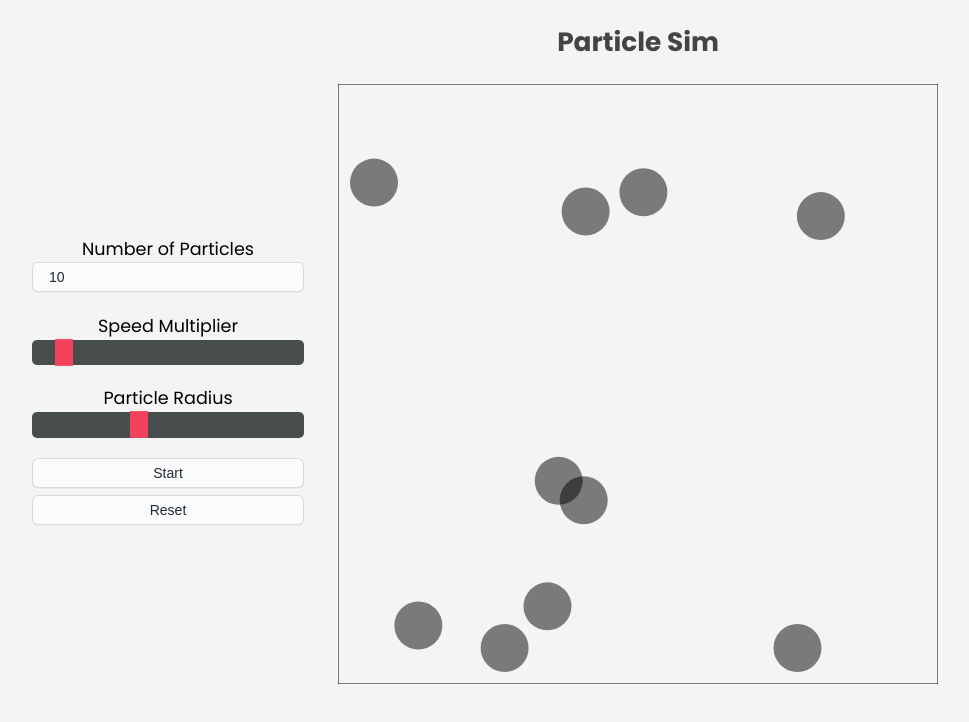
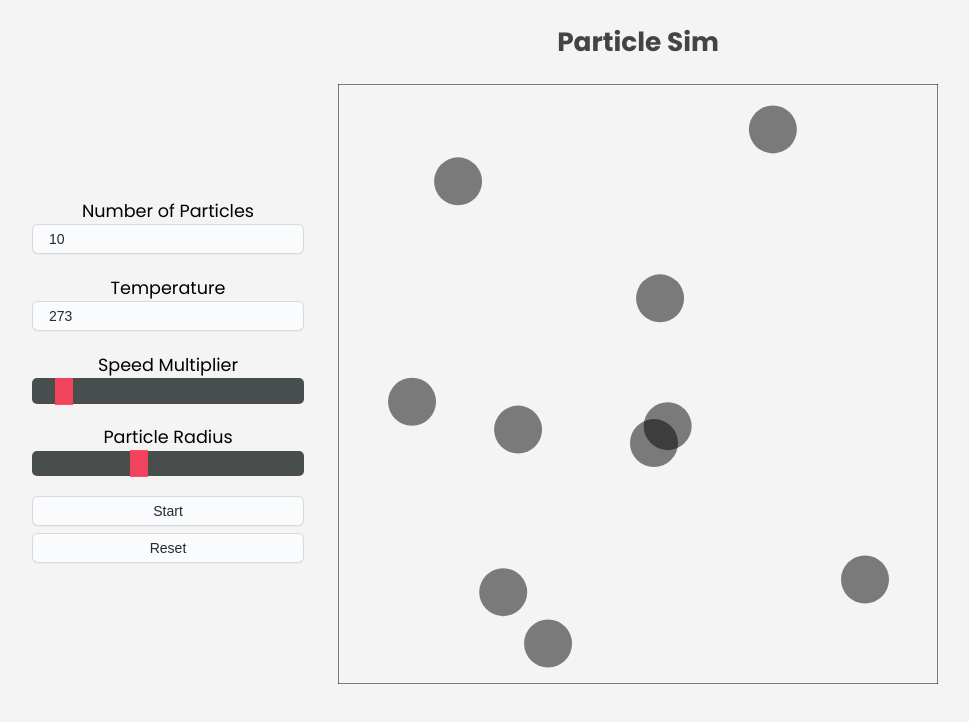
Before and after one commit to JBreidfjord/particle-sim, a React (Create React App) app: page / in a window 1280 px wide. Shown: the top 722 px of the page, without its empty margins (2-971 px from the left). Built offline with nearby package versions, Linux system fonts and the light colour scheme.

Commit message:
Temperature input and refactor particle generation to static method

```diff
--- a/src/Controls.js
+++ b/src/Controls.js
@@ -10,6 +10,8 @@ export default function Controls({
   running,
   setRunning,
   setParticles,
+  temperature,
+  setTemperature,
 }) {
   return (
     <div className="controls">
@@ -21,6 +23,17 @@ export default function Controls({
           value={numParticles}
           min="1"
           step="1"
+        />
+      </label>
+      <label>
+        Temperature
+        <input
+          type="number"
+          onChange={(temperature) => setTemperature(parseFloat(temperature.target.value))}
+          value={temperature}
+          min="0"
+          step="1"
+          max="10000"
         />
       </label>
       <label>
@@ -48,17 +61,7 @@ export default function Controls({
       <button onClick={() => setRunning((prevRunning) => !prevRunning)}>
         {running ? "Stop" : "Start"}
       </button>
-      <button
-        onClick={() =>
-          setParticles(() => {
-            let particles = [];
-            for (let i = 0; i < numParticles; i++) {
-              particles.push(Particle.random(radius));
-            }
-            return particles;
-          })
-        }
-      >
+      <button onClick={() => setParticles(() => Particle.generateParticles(numParticles, radius))}>
         Reset
       </button>
     </div>
--- a/src/Particle.js
+++ b/src/Particle.js
@@ -9,6 +9,14 @@ export default class Particle {
     this.ay = 0.0;
     this.m = 1.0;
     this.momentumTransferred = 0;
+  }
+
+  static generateParticles(numParticles, radius) {
+    const particles = [];
+    for (let i = 0; i < numParticles; i++) {
+      particles.push(Particle.random(radius));
+    }
+    return particles;
   }
 
   static random(radius) {
--- a/src/Simulation.js
+++ b/src/Simulation.js
@@ -30,15 +30,12 @@ CanvasRenderingContext2D.prototype.drawCircle = function (x, y, radius, color) {
 
 export default function Simulation() {
   const [numParticles, setNumParticles] = useState(10);
+  const [temperature, setTemperature] = useState(273);
   const [radius, setRadius] = useState(0.04);
   const [speedMult, setSpeedMult] = useState(1);
-  const [particles, setParticles] = useState(() => {
-    let particles = [];
-    for (let i = 0; i < numParticles; i++) {
-      particles.push(Particle.random(radius));
-    }
-    return particles;
-  });
+  const [particles, setParticles] = useState(() =>
+    Particle.generateParticles(numParticles, radius)
+  );
   const [running, setRunning] = useState(false);
   const [elapsed, setElapsed] = useState(0);
   const canvasRef = useRef(null);
@@ -123,6 +120,8 @@ export default function Simulation() {
           running={running}
           setRunning={setRunning}
           setParticles={setParticles}
+          temperature={temperature}
+          setTemperature={setTemperature}
         />
         <canvas ref={canvasRef}></canvas>
         <Stats particles={particles} elapsed={elapsed} numParticles={numParticles} />
--- a/src/Stats.js
+++ b/src/Stats.js
@@ -1,4 +1,6 @@
 import Particle from "./Particle";
+
+const k = 1.38064852 * Math.pow(10, -23); // Boltzmann constant
 
 export default function Stats({ particles, elapsed, numParticles }) {
   return (
@@ -19,8 +21,8 @@ export default function Stats({ particles, elapsed, numParticles }) {
           </p>
           <p>Elapsed: {elapsed.toFixed(2)}s</p>
           <p>
-            {/* P = (2N / 3V)(KEavg), where N is the number of particles */}
-            {/* V = 1 when container wall length = 1 */}
+            {/* P = (NkT)/A, where N is the number of particles and k is the Boltzmann constant */}
+            {/* A = 1 when container wall length = 1 */}
             Calculated Pressure:{" "}
             {(
               ((2 * numParticles) / 3) *
```
